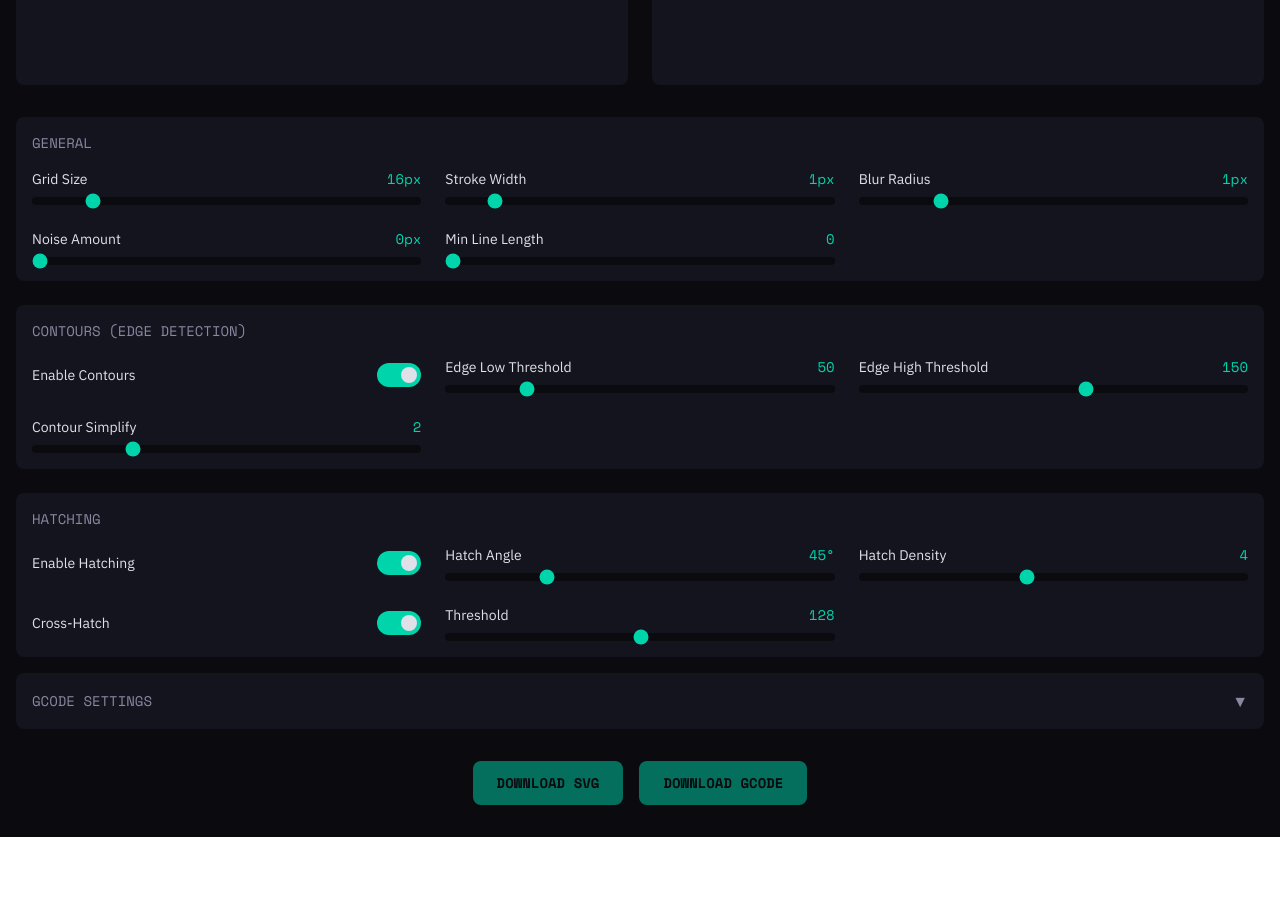
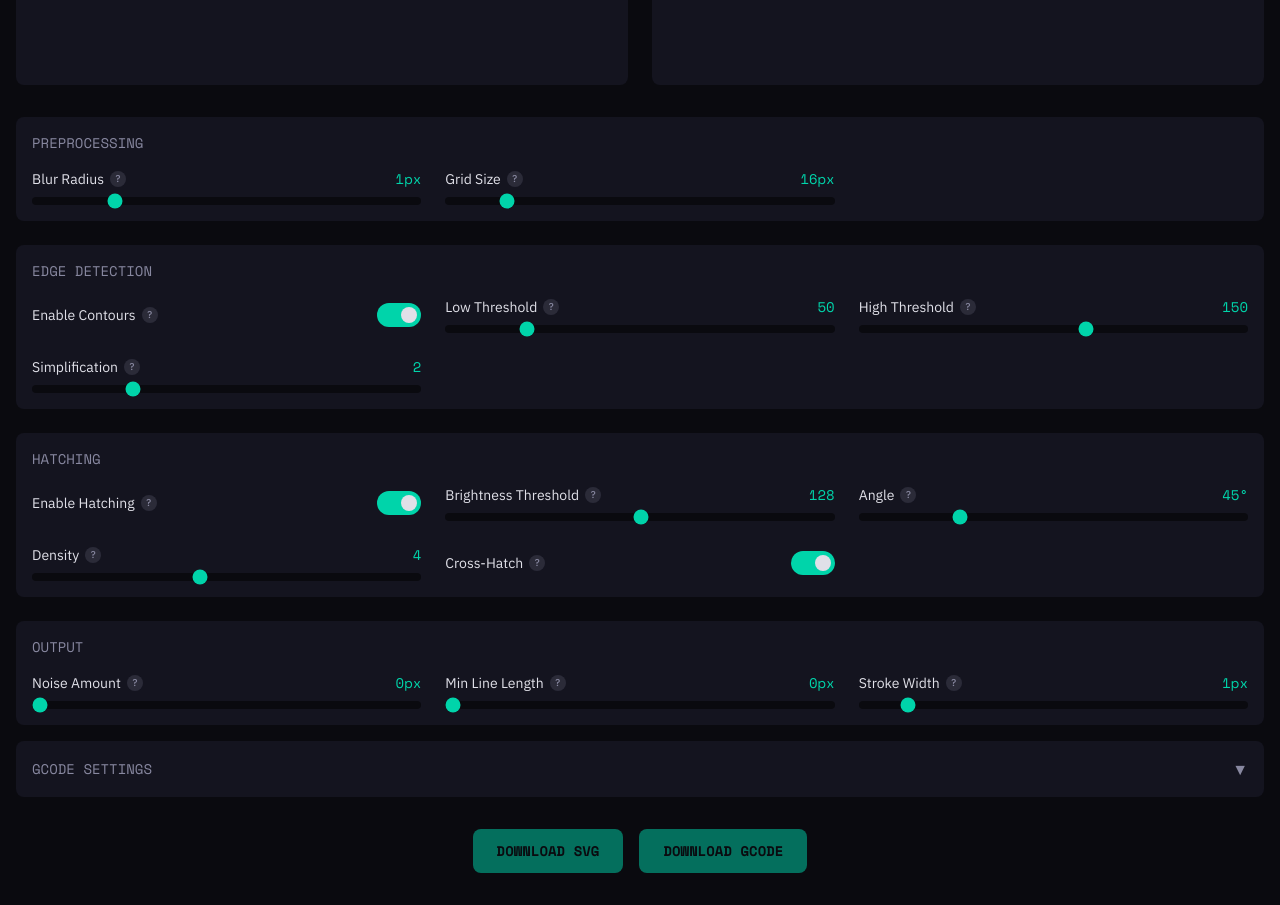
Before and after one commit to straczowski/line-weaver, a React (Vite) app: page / in a window 1280 px wide. Shown: the part 460-1365 px from the top of the page. Before the commit the page ends 1297 px from the top, so only its background shows below. Built offline with nearby package versions, Linux system fonts and the light colour scheme.

Commit message:
refactor control panel and add tooltipps

```diff
--- a/src/components/ControlPanel/ControlPanel.tsx
+++ b/src/components/ControlPanel/ControlPanel.tsx
@@ -1,3 +1,4 @@
+import { useState } from "react"
 import { useSettingsActions } from "../../store/actions-hooks"
 import { useSettings } from "../../store/selectors"
 
@@ -7,27 +8,10 @@ export const ControlPanel = () => {
 
   return (
     <div className="space-y-6">
-      <ControlSection title="General">
-        <SliderControl
-          label="Grid Size"
-          value={settings.gridSize}
-          min={8}
-          max={64}
-          step={8}
-          unit="px"
-          onChange={(value) => updateSettings({ gridSize: value })}
-        />
-        <SliderControl
-          label="Stroke Width"
-          value={settings.strokeWidth}
-          min={0.5}
-          max={5}
-          step={0.5}
-          unit="px"
-          onChange={(value) => updateSettings({ strokeWidth: value })}
-        />
+      <ControlSection title="Preprocessing">
         <SliderControl
           label="Blur Radius"
+          tooltip="Applies Gaussian blur to reduce noise before edge detection. Higher values smooth out details."
           value={settings.blurRadius}
           min={0}
           max={5}
@@ -36,7 +20,107 @@ export const ControlPanel = () => {
           onChange={(value) => updateSettings({ blurRadius: value })}
         />
         <SliderControl
+          label="Grid Size"
+          tooltip="Size of each cell for brightness sampling. Smaller values capture more detail but increase processing time."
+          value={settings.gridSize}
+          min={8}
+          max={64}
+          step={8}
+          unit="px"
+          onChange={(value) => updateSettings({ gridSize: value })}
+        />
+      </ControlSection>
+
+      <ControlSection title="Edge Detection">
+        <ToggleControl
+          label="Enable Contours"
+          tooltip="Detect and trace edges in the image to create outline strokes."
+          checked={settings.enableContours}
+          onChange={(checked) => updateSettings({ enableContours: checked })}
+        />
+        <SliderControl
+          label="Low Threshold"
+          tooltip="Minimum gradient strength to consider as a potential edge. Lower values detect more edges."
+          value={settings.edgeLowThreshold}
+          min={0}
+          max={255}
+          step={5}
+          onChange={(value) => updateSettings({ edgeLowThreshold: value })}
+          disabled={!settings.enableContours}
+        />
+        <SliderControl
+          label="High Threshold"
+          tooltip="Gradient strength required for a definite edge. Edges between low and high are kept if connected to strong edges."
+          value={settings.edgeHighThreshold}
+          min={0}
+          max={255}
+          step={5}
+          onChange={(value) => updateSettings({ edgeHighThreshold: value })}
+          disabled={!settings.enableContours}
+        />
+        <SliderControl
+          label="Simplification"
+          tooltip="Reduces points in contour lines. Higher values create smoother, simpler lines with fewer vertices."
+          value={settings.contourSimplify}
+          min={1}
+          max={5}
+          step={1}
+          onChange={(value) => updateSettings({ contourSimplify: value })}
+          disabled={!settings.enableContours}
+        />
+      </ControlSection>
+
+      <ControlSection title="Hatching">
+        <ToggleControl
+          label="Enable Hatching"
+          tooltip="Fill darker areas with parallel lines to create shading effects."
+          checked={settings.enableHatching}
+          onChange={(checked) => updateSettings({ enableHatching: checked })}
+        />
+        <SliderControl
+          label="Brightness Threshold"
+          tooltip="Brightness cutoff for hatching. Areas darker than this value will receive hatch lines."
+          value={settings.threshold}
+          min={0}
+          max={255}
+          step={1}
+          onChange={(value) => updateSettings({ threshold: value })}
+          disabled={!settings.enableHatching}
+        />
+        <SliderControl
+          label="Angle"
+          tooltip="Direction of hatch lines in degrees. 0° is horizontal, 90° is vertical."
+          value={settings.hatchAngle}
+          min={0}
+          max={180}
+          step={15}
+          unit="°"
+          onChange={(value) => updateSettings({ hatchAngle: value })}
+          disabled={!settings.enableHatching}
+        />
+        <SliderControl
+          label="Density"
+          tooltip="Maximum number of hatch lines per cell in the darkest areas. Higher values create denser shading."
+          value={settings.hatchDensity}
+          min={1}
+          max={8}
+          step={1}
+          onChange={(value) => updateSettings({ hatchDensity: value })}
+          disabled={!settings.enableHatching}
+        />
+        <ToggleControl
+          label="Cross-Hatch"
+          tooltip="Add perpendicular lines in darker areas for richer shading."
+          checked={settings.enableCrossHatch}
+          onChange={(checked) => updateSettings({ enableCrossHatch: checked })}
+          disabled={!settings.enableHatching}
+        />
+      </ControlSection>
+
+      <ControlSection title="Output">
+        <SliderControl
           label="Noise Amount"
+          tooltip="Adds Perlin noise displacement to lines for a hand-drawn, sketchy appearance."
           value={settings.noiseAmount}
           min={0}
           max={10}
@@ -46,81 +130,23 @@ export const ControlPanel = () => {
         />
         <SliderControl
           label="Min Line Length"
+          tooltip="Removes polylines shorter than this value. Helps clean up small artifacts and noise."
           value={settings.minLineLength}
           min={0}
           max={20}
           step={1}
+          unit="px"
           onChange={(value) => updateSettings({ minLineLength: value })}
         />
-      </ControlSection>
-
-      <ControlSection title="Contours (Edge Detection)">
-        <ToggleControl
-          label="Enable Contours"
-          checked={settings.enableContours}
-          onChange={(checked) => updateSettings({ enableContours: checked })}
-        />
         <SliderControl
-          label="Edge Low Threshold"
-          value={settings.edgeLowThreshold}
-          min={0}
-          max={255}
-          step={5}
-          onChange={(value) => updateSettings({ edgeLowThreshold: value })}
-        />
-        <SliderControl
-          label="Edge High Threshold"
-          value={settings.edgeHighThreshold}
-          min={0}
-          max={255}
-          step={5}
-          onChange={(value) => updateSettings({ edgeHighThreshold: value })}
-        />
-        <SliderControl
-          label="Contour Simplify"
-          value={settings.contourSimplify}
-          min={1}
+          label="Stroke Width"
+          tooltip="Thickness of lines in the SVG output. Affects visual weight of the drawing."
+          value={settings.strokeWidth}
+          min={0.5}
           max={5}
-          step={1}
-          onChange={(value) => updateSettings({ contourSimplify: value })}
-        />
-      </ControlSection>
-
-      <ControlSection title="Hatching">
-        <ToggleControl
-          label="Enable Hatching"
-          checked={settings.enableHatching}
-          onChange={(checked) => updateSettings({ enableHatching: checked })}
-        />
-        <SliderControl
-          label="Hatch Angle"
-          value={settings.hatchAngle}
-          min={0}
-          max={180}
-          step={15}
-          unit="°"
-          onChange={(value) => updateSettings({ hatchAngle: value })}
-        />
-        <SliderControl
-          label="Hatch Density"
-          value={settings.hatchDensity}
-          min={1}
-          max={8}
-          step={1}
-          onChange={(value) => updateSettings({ hatchDensity: value })}
-        />
-        <ToggleControl
-          label="Cross-Hatch"
-          checked={settings.enableCrossHatch}
-          onChange={(checked) => updateSettings({ enableCrossHatch: checked })}
-        />
-        <SliderControl
-          label="Threshold"
-          value={settings.threshold}
-          min={0}
-          max={255}
-          step={1}
-          onChange={(value) => updateSettings({ threshold: value })}
+          step={0.5}
+          unit="px"
+          onChange={(value) => updateSettings({ strokeWidth: value })}
         />
       </ControlSection>
     </div>
@@ -143,21 +169,52 @@ const ControlSection = ({ title, children }: ControlSectionProps) => {
   )
 }
 
+type TooltipIconProps = {
+  text: string
+}
+
+const TooltipIcon = ({ text }: TooltipIconProps) => {
+  const [isVisible, setIsVisible] = useState(false)
+
+  return (
+    <div
+      className="relative inline-flex"
+      onMouseEnter={() => setIsVisible(true)}
+      onMouseLeave={() => setIsVisible(false)}
+    >
+      <span className="ml-1.5 flex h-4 w-4 cursor-help items-center justify-center rounded-full bg-text-muted/20 text-[10px] font-medium text-text-muted transition-colors hover:bg-accent/30 hover:text-accent">
+        ?
+      </span>
+      {isVisible && (
+        <div className="absolute bottom-full left-1/2 z-50 mb-2 w-56 -translate-x-1/2 rounded-md bg-background px-3 py-2 text-xs text-text shadow-lg ring-1 ring-text-muted/20">
+          {text}
+          <div className="absolute left-1/2 top-full h-0 w-0 -translate-x-1/2 border-x-4 border-t-4 border-x-transparent border-t-background" />
+        </div>
+      )}
+    </div>
+  )
+}
+
 type SliderControlProps = {
   label: string
+  tooltip: string
   value: number
   min: number
   max: number
   step: number
   unit?: string
   onChange: (value: number) => void
+  disabled?: boolean
 }
 
-const SliderControl = ({ label, value, min, max, step, unit, onChange }: SliderControlProps) => {
+const SliderControl = ({ label, tooltip, value, min, max, step, unit, onChange, disabled = false }: SliderControlProps) => {
   return (
-    <div className="flex flex-col gap-2">
+    <div className={`flex flex-col gap-2 transition-opacity ${disabled ? "pointer-events-none opacity-40" : ""}`}>
       <div className="flex items-center justify-between">
-        <span className="text-sm text-text">{label}</span>
+        <span className="flex items-center text-sm text-text">
+          {label}
+          <TooltipIcon text={tooltip} />
+        </span>
         <span className="font-mono text-sm text-accent">
           {value}
           {unit}
@@ -170,7 +227,8 @@ const SliderControl = ({ label, value, min, max, step, unit, onChange }: SliderC
         step={step}
         value={value}
         onChange={(e) => onChange(Number(e.target.value))}
-        className="h-2 w-full cursor-pointer appearance-none rounded-lg bg-background accent-accent"
+        disabled={disabled}
+        className="h-2 w-full cursor-pointer appearance-none rounded-lg bg-background accent-accent disabled:cursor-not-allowed"
       />
     </div>
   )
@@ -178,19 +236,25 @@ const SliderControl = ({ label, value, min, max, step, unit, onChange }: SliderC
 
 type ToggleControlProps = {
   label: string
+  tooltip: string
   checked: boolean
   onChange: (checked: boolean) => void
+  disabled?: boolean
 }
 
-const ToggleControl = ({ label, checked, onChange }: ToggleControlProps) => {
+const ToggleControl = ({ label, tooltip, checked, onChange, disabled = false }: ToggleControlProps) => {
   return (
-    <div className="flex items-center justify-between">
-      <span className="text-sm text-text">{label}</span>
+    <div className={`flex items-center justify-between transition-opacity ${disabled ? "pointer-events-none opacity-40" : ""}`}>
+      <span className="flex items-center text-sm text-text">
+        {label}
+        <TooltipIcon text={tooltip} />
+      </span>
       <button
         onClick={() => onChange(!checked)}
+        disabled={disabled}
         className={`relative h-6 w-11 rounded-full transition-colors ${
           checked ? "bg-accent" : "bg-background"
-        }`}
+        } disabled:cursor-not-allowed`}
       >
         <span
           className={`absolute top-1 h-4 w-4 rounded-full bg-text transition-transform ${
```
